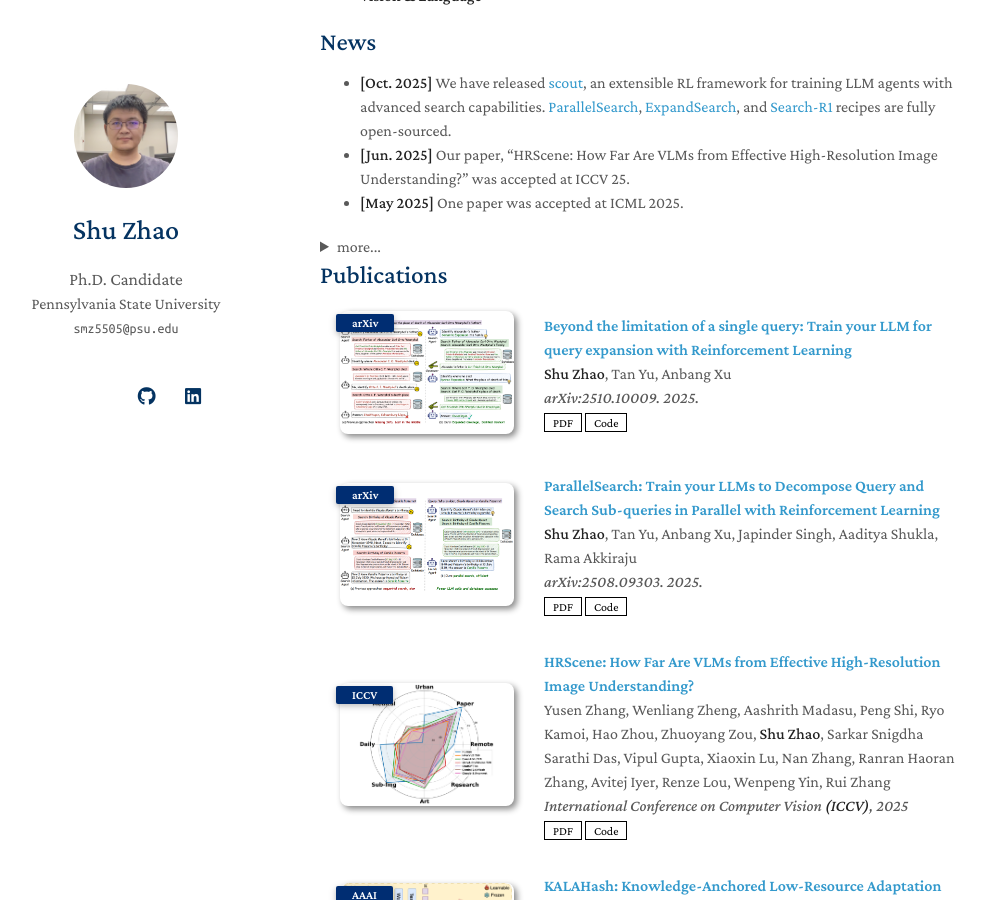
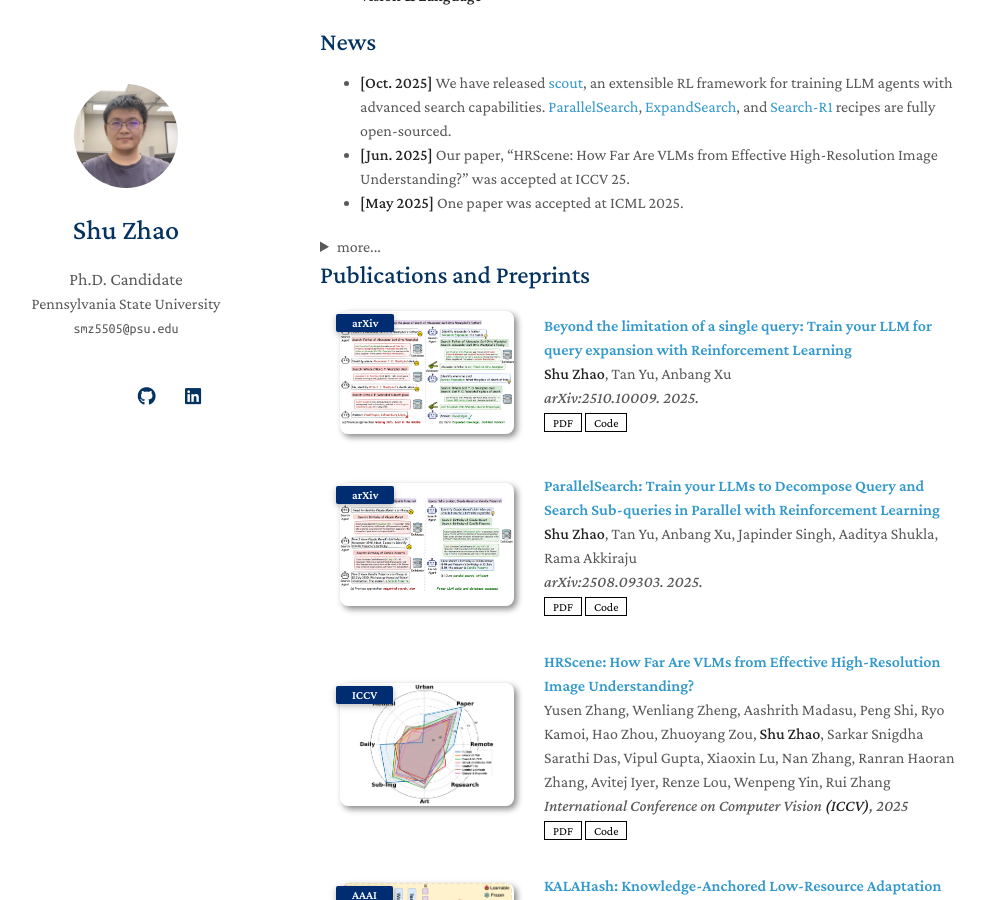
Before and after one commit to Tree-Shu-Zhao/Tree-Shu-Zhao.github.io, a Jekyll site: the page built from index.md, in a window 1280 px wide and 900 px high, scrolled down 467 px. Shown: the whole window, without its empty margins (150-1136 px from the left). Built offline with Jekyll 4.4.1, drawn with Linux system fonts in a browser that asks for light colours; nearby versions of some CDN libraries; a style sheet for code colours, icons or effects is not loaded; our own code applies the rules of GitHub Pages for plain Markdown files.

Commit message:
Update publications.md

```diff
--- a/_includes/publications.md
+++ b/_includes/publications.md
@@ -1,10 +1,7 @@
-<h2 id="publications" style="margin: 2px 0px -15px;">Publications</h2>
-
+<h2 id="publications" style="margin: 2px 0px -15px;">Publications and Preprints</h2>
 <div class="publications">
 <ol class="bibliography">
-
 {% for link in site.data.publications.main %}
-
 <li>
 <div class="pub-row">
   <div class="col-sm-3 abbr" style="position: relative;padding-right: 15px;padding-left: 15px;">
@@ -43,21 +40,16 @@
   </div>
 </div>
 </li>
-
 <br>
-
 {% endfor %}
-
 </ol>
 </div>
 
+<!-- Preprints section commented out
 <h2 id="publications" style="margin: 2px 0px -15px;">Preprints</h2>
-
 <div class="publications">
 <ol class="bibliography">
-
 {% for link in site.data.publications.preprint %}
-
 <li>
 <div class="pub-row">
   <div class="col-sm-3 abbr" style="position: relative;padding-right: 15px;padding-left: 15px;">
@@ -96,10 +88,8 @@
   </div>
 </div>
 </li>
-
 <br>
-
 {% endfor %}
-
 </ol>
 </div>
+-->
```
